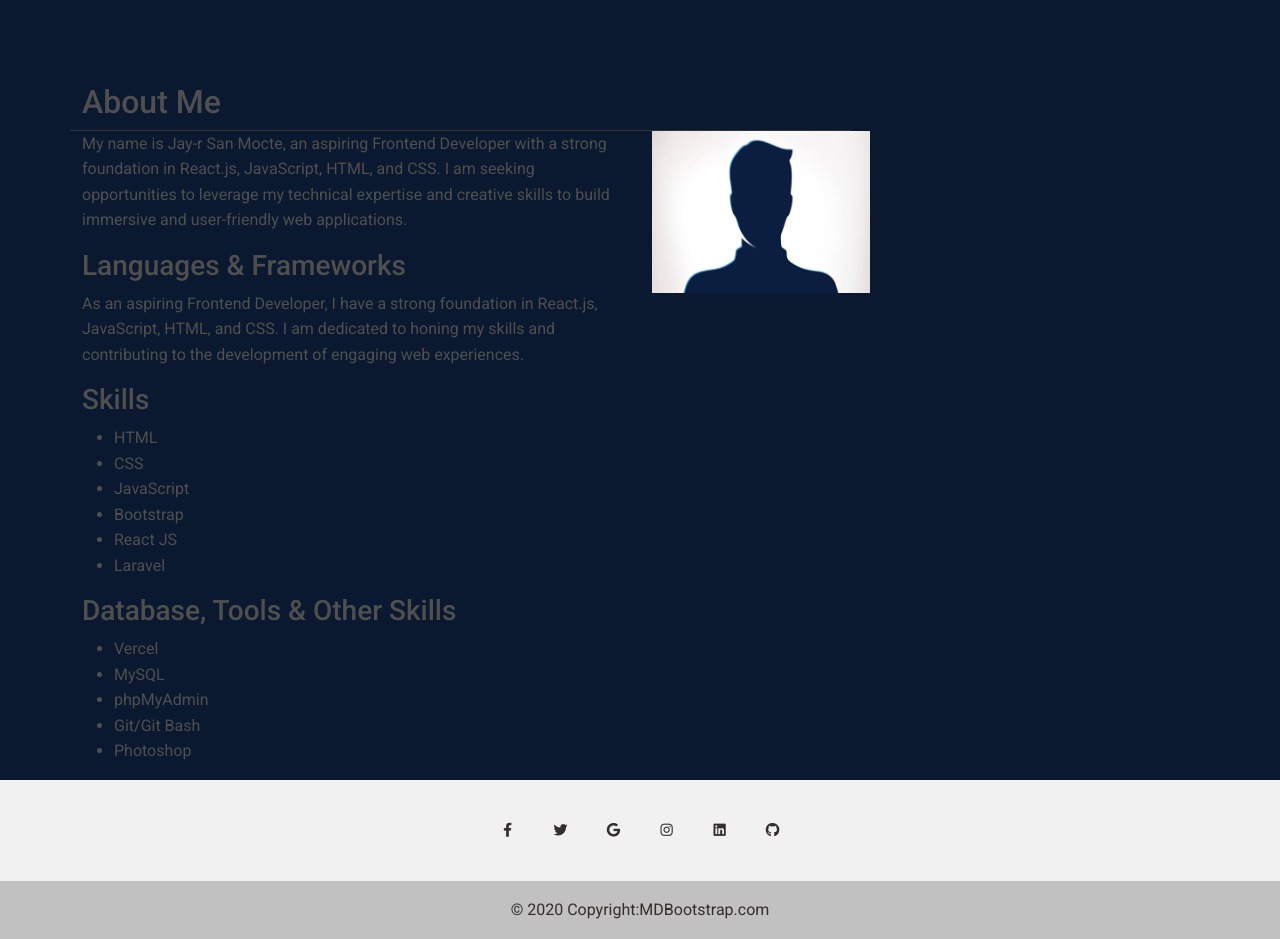
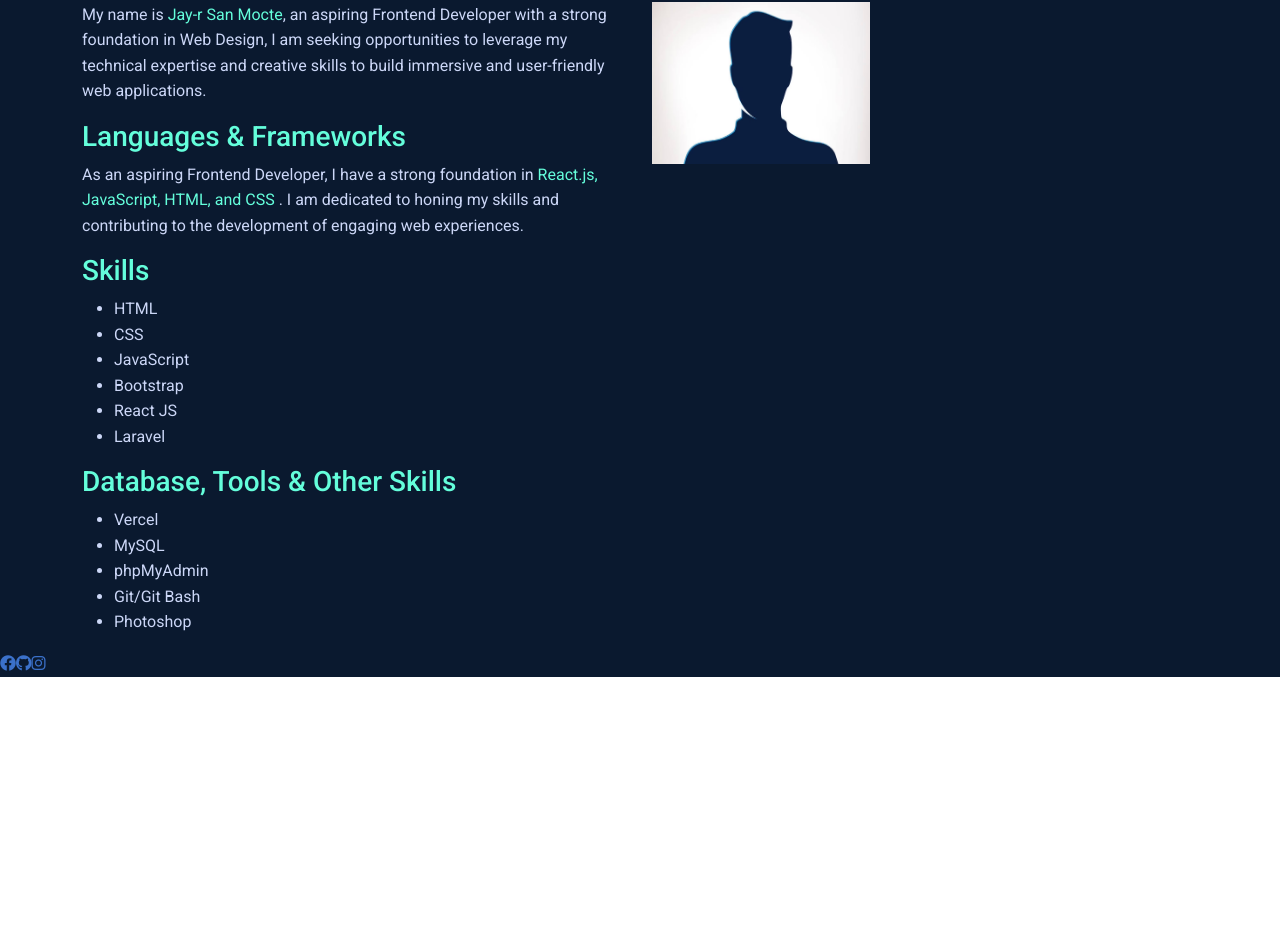
Before and after one commit to jayrsanmocte/Portfolio1, a React (Vite) app: page / in a window 1280 px wide. Shown: the part 880-1819 px from the top of the page. After the commit the page ends 1557 px from the top, so only its background shows below. Built offline with nearby package versions, Linux system fonts and the light colour scheme.

Commit message:
first commit

```diff
--- a/index.html
+++ b/index.html
@@ -21,17 +21,24 @@
       rel="stylesheet"
       />
       <link rel="stylesheet" href="https://cdnjs.cloudflare.com/ajax/libs/animate.css/4.1.1/animate.min.css">
-
+        <link href="https://unpkg.com/aos@2.3.1/dist/aos.css" rel="stylesheet">
   </head>
   <body>
     <div id="root"></div>
 
-
+    <script src="https://unpkg.com/aos@2.3.1/dist/aos.js"></script>
             <!-- MDB -->
         <script
         type="text/javascript"
         src="https://cdnjs.cloudflare.com/ajax/libs/mdb-ui-kit/6.4.1/mdb.min.js"
         ></script>
+        <script>
+          document.addEventListener('DOMContentLoaded', function () {
+            AOS.init();
+          });
+        </script>
+
+
     <script type="module" src="/src/main.jsx"></script>
   </body>
 </html>
--- a/src/Pages/About.jsx
+++ b/src/Pages/About.jsx
@@ -1,59 +1,37 @@
 import React, { useState, useEffect } from 'react';
 
 const About = () => {
-  const [shouldAnimate, setShouldAnimate] = useState(false);
 
-  useEffect(() => {
-    const handleScroll = () => {
-      const element = document.querySelector('.about');
-      if (element) {
-        const elementPosition = element.getBoundingClientRect().top;
-        const windowHeight = window.innerHeight;
-
-        // Add or remove the animation class based on scroll position
-        if (elementPosition - windowHeight <= 0) {
-          setShouldAnimate(true);
-        } else {
-          setShouldAnimate(false);
-        }
-      }
-    };
-
-    // Attach the scroll event listener
-    window.addEventListener('scroll', handleScroll);
-
-    // Clean up the event listener when the component unmounts
-    return () => {
-      window.removeEventListener('scroll', handleScroll);
-    };
-  }, []);
 
   return (
-    <div className={`container about ${shouldAnimate ? 'animate__animated animate__fadeInRight' : ''}`}>
+    <div data-aos="fade-down">
+    <div className="container about colorwhite">
+
         <div className="row">
-        <div className="container row align-items-center">
-        <h2 className="">About Me</h2>
-        <div className="line"></div> {/* Horizontal line */}
+        <div className="container row align-items-center ">
+       <span className='d-flex align-items-center'><h2 className="colorgreen"> About Me </h2>
+        <div className="line"></div></span>
       </div>
 
 
                             <div className="col">
                             <p>
-                            My name is Jay-r San Mocte, an aspiring Frontend Developer with a strong
-                            foundation in React.js, JavaScript, HTML, and CSS. I am seeking
+                            My name is <span style={{ color: '#64fedb' }}>Jay-r San Mocte</span>, an aspiring Frontend Developer with a strong
+                            foundation in Web Design, I am seeking
                             opportunities to leverage my technical expertise and creative skills to
                             build immersive and user-friendly web applications.
-                        </p>
+                          </p>
 
 
 
-                        <h3>Languages & Frameworks</h3>
+                        <h3 className='colorgreen'>Languages & Frameworks</h3>
                         <p>
-                            As an aspiring Frontend Developer, I have a strong foundation in
-                            React.js, JavaScript, HTML, and CSS. I am dedicated to honing my skills
+                            As an aspiring Frontend Developer, I have a strong foundation in <span style={{ color: '#64fedb' }}>
+                            React.js, JavaScript, HTML, and CSS </span>. I am dedicated to honing my skills
                             and contributing to the development of engaging web experiences.
                         </p>
-                        <h3>Skills</h3>
+                        <h3 className='colorgreen'>Skills</h3>
+                        <div data-aos="fade-left">
                         <ul>
                             <li>HTML</li>
                             <li>CSS</li>
@@ -62,7 +40,9 @@ const About = () => {
                             <li>React JS</li>
                             <li>Laravel</li>
                         </ul>
-                        <h3>Database, Tools & Other Skills</h3>
+                        </div>
+                        <h3 className='colorgreen'>Database, Tools & Other Skills</h3>
+                        <div data-aos="fade-left">
                         <ul>
                             <li>Vercel</li>
                             <li>MySQL</li>
@@ -70,6 +50,7 @@ const About = () => {
                             <li>Git/Git Bash</li>
                             <li>Photoshop</li>
                         </ul>
+                        </div>
                 </div>
 
                 <div className="col ">
@@ -78,6 +59,7 @@ const About = () => {
         </div>
 
     </div>
+    </div>
   );
 };
 
--- a/src/Pages/Footer.jsx
+++ b/src/Pages/Footer.jsx
@@ -2,51 +2,19 @@ import React from 'react';
 
 const Footer = () => {
   return (
-    <footer className="text-center text-white" style={{ backgroundColor: '#f1f1f1' }}>
-      {/* Grid container */}
-      <div className="container pt-4">
-        {/* Section: Social media */}
-        <section className="mb-4">
-          {/* Facebook */}
-          <a className="btn btn-link btn-floating btn-lg text-dark m-1" href="#!" role="button" data-mdb-ripple-color="dark">
-            <i className="fab fa-facebook-f"></i>
-          </a>
-
-          {/* Twitter */}
-          <a className="btn btn-link btn-floating btn-lg text-dark m-1" href="#!" role="button" data-mdb-ripple-color="dark">
-            <i className="fab fa-twitter"></i>
-          </a>
-
-          {/* Google */}
-          <a className="btn btn-link btn-floating btn-lg text-dark m-1" href="#!" role="button" data-mdb-ripple-color="dark">
-            <i className="fab fa-google"></i>
-          </a>
-
-          {/* Instagram */}
-          <a className="btn btn-link btn-floating btn-lg text-dark m-1" href="#!" role="button" data-mdb-ripple-color="dark">
-            <i className="fab fa-instagram"></i>
-          </a>
-
-          {/* Linkedin */}
-          <a className="btn btn-link btn-floating btn-lg text-dark m-1" href="#!" role="button" data-mdb-ripple-color="dark">
-            <i className="fab fa-linkedin"></i>
-          </a>
-
-          {/* Github */}
-          <a className="btn btn-link btn-floating btn-lg text-dark m-1" href="#!" role="button" data-mdb-ripple-color="dark">
-            <i className="fab fa-github"></i>
-          </a>
-        </section>
-        {/* Section: Social media */}
+    <footer>
+      <a href="https://www.facebook.com/yourusername" target="_blank" rel="noopener noreferrer">
+        <i class="fab fa-facebook" alt="Facebook" ></i>
+        </a>
+        <a href="https://github.com/yourusername" target="_blank" rel="noopener noreferrer">
+        <i class="fab fa-github"></i>
+        </a>
+        <a href="https://www.instagram.com/yourusername" target="_blank" rel="noopener noreferrer">
+        <i class="fab fa-instagram" alt="Instagram" ></i>
+        </a>
+      <div className="footer-right">
+        {/* Right footer content */}
       </div>
-      {/* Grid container */}
-
-      {/* Copyright */}
-      <div className="text-center text-dark p-3" style={{ backgroundColor: 'rgba(0, 0, 0, 0.2)' }}>
-        © 2020 Copyright:
-        <a className="text-dark" href="https://mdbootstrap.com/">MDBootstrap.com</a>
-      </div>
-      {/* Copyright */}
     </footer>
   );
 };
--- a/src/index.css
+++ b/src/index.css
@@ -9,7 +9,7 @@ html,body {
 
 .content {
   background-color: #0a192f;
-  margin-bottom: 30%;
+  margin-bottom: 20%;
 }
 
 .hero-text{
@@ -134,6 +134,14 @@ color:#64fedb;
   width: 70%;
   height: 1px;
   background-color: #333; /* Line color */
+}
 
+.colorgreen {
+  color: #64fedb;
+}
 
+.colorwhite {
+  color: #ccd7f7;
 }
+
+/* footer */
```
